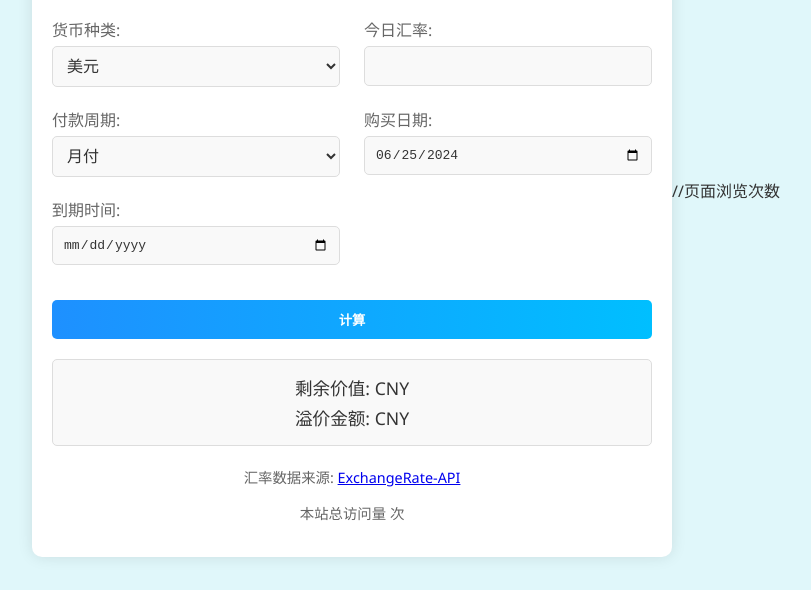
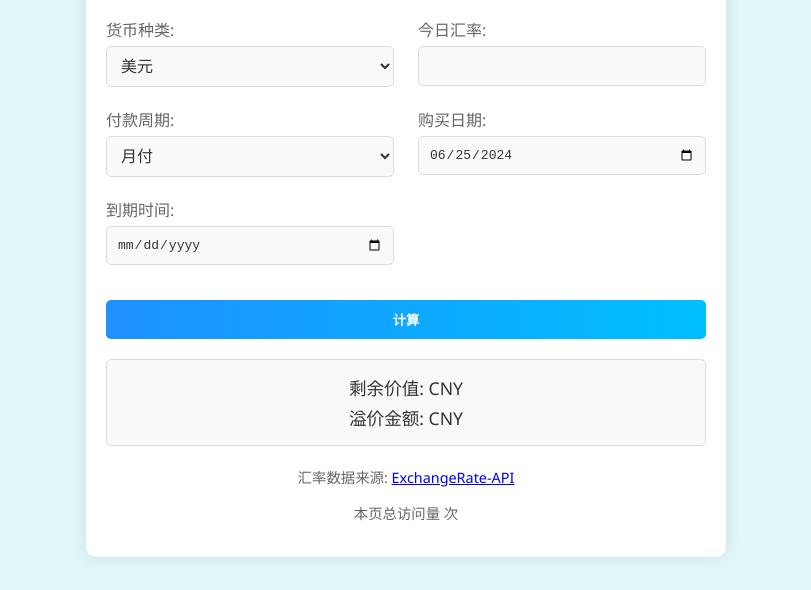
Before and after one commit to xiangmingya/vps_valuation, a plain HTML site: page index.html in a window 1280 px wide. Shown: the part 210-800 px from the top of the page, without its empty margins (234-1045 px from the left). Drawn offline with Linux system fonts and the light colour scheme; no server answers.

Commit message:
Update index.html

```diff
--- a/index.html
+++ b/index.html
@@ -71,11 +71,11 @@
         </div>
         <div id="api-info">
             <p>汇率数据来源: <a href="https://www.exchangerate-api.com/" target="_blank">ExchangeRate-API</a></p>
-            <p> 本站总访问量 <span id="busuanzi_value_site_pv"></span> 次</p>
+            <p> 本页总访问量 <span id="busuanzi_value_site_pv"></span> 次</p>
         </div>
     </div>
     <script src="script.js"></script>
-    //页面浏览次数
+
     <script async src="https://npm.elemecdn.com/penndu@1.0.0/bsz.js"></script>
 </body>
 </html>
```
